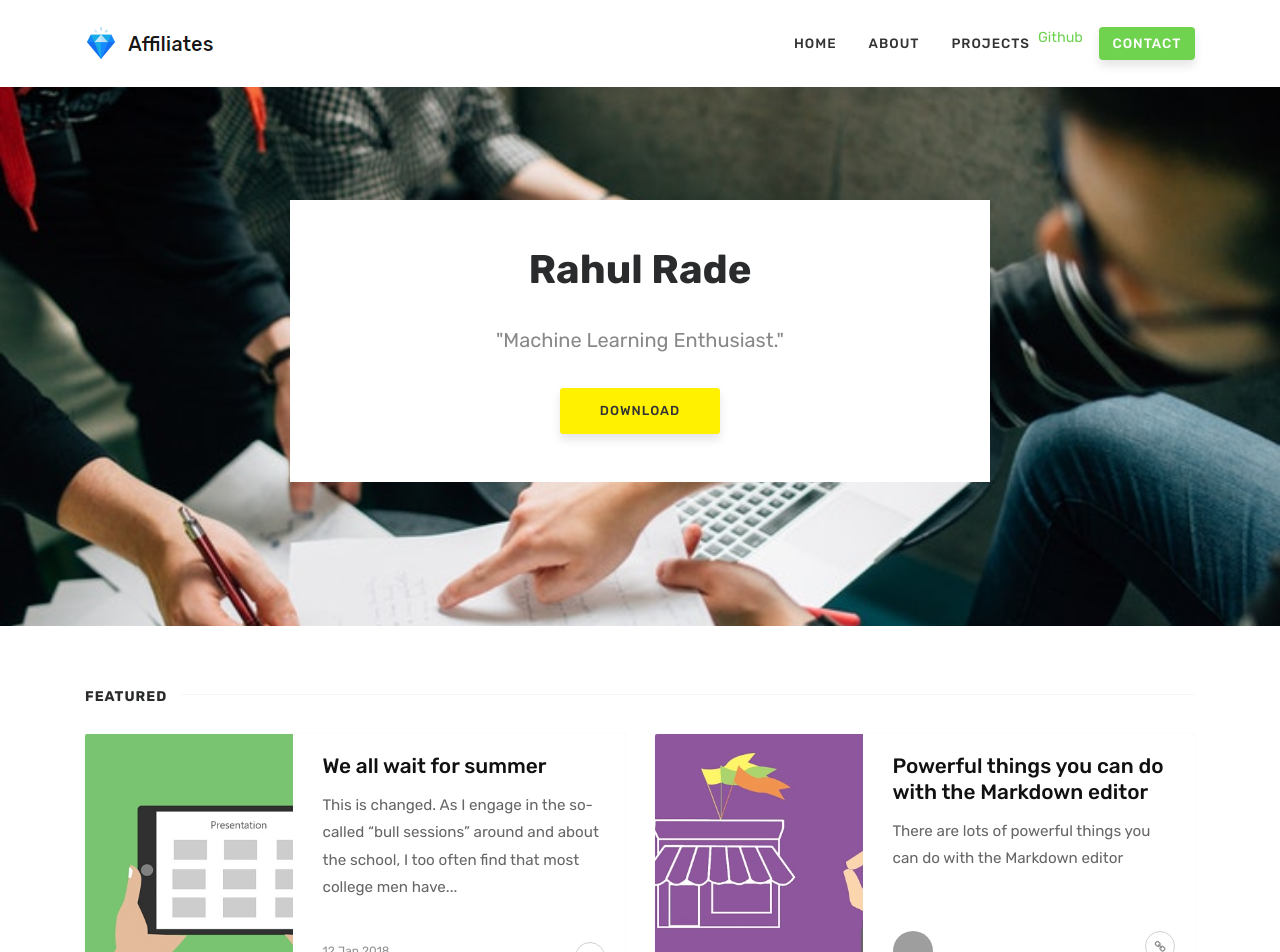
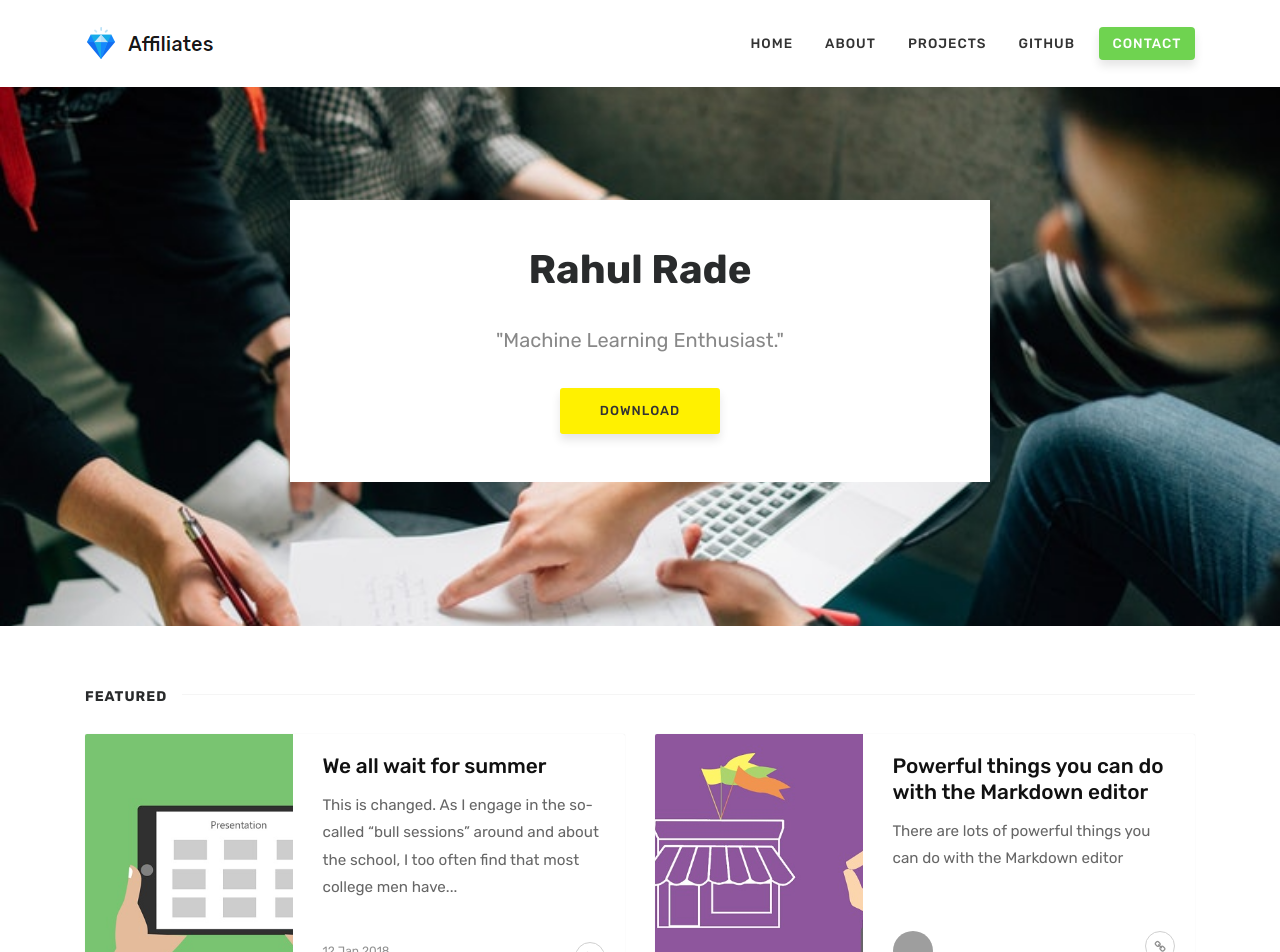
Before and after one commit to imrahulr/imrahulr.github.io, a Jekyll site: the page built from index.html, in a window 1280 px wide. Shown: the top 952 px of the page. Built offline with Jekyll 4.4.1, drawn with Linux system fonts in a browser that asks for light colours; the list of posts is cut into pages by our own code; comment, search, counter and statistics services are not loaded; grey boxes are pictures that could not be loaded.

Commit message:
first commit

```diff
--- a/_layouts/default.html
+++ b/_layouts/default.html
@@ -69,7 +69,7 @@
                 </li>
 
                 <li class="nav-item">
-                    <a target="nav-link" href="https://github.com/wowthemesnet/affiliates-jekyll-theme">Github</a>
+                    <a class="nav-link" href="https://github.com/wowthemesnet/affiliates-jekyll-theme">Github</a>
                 </li>
 
                 <li class="nav-item">
@@ -122,7 +122,7 @@
                 <div class="col-sm-4">
                 <div class="footer-widget">
                 <a href="{{site.baseurl}}/contact">
-                <img src="{{ site.baseurl }}/assets/images/logo-footer.png">
+                <img src="{{ site.baseurl }}/assets/images/logo-footer.png"><br>
                 <h5 class="title">Rahul Rade</h5>
                 </a>
                 </div>
```
